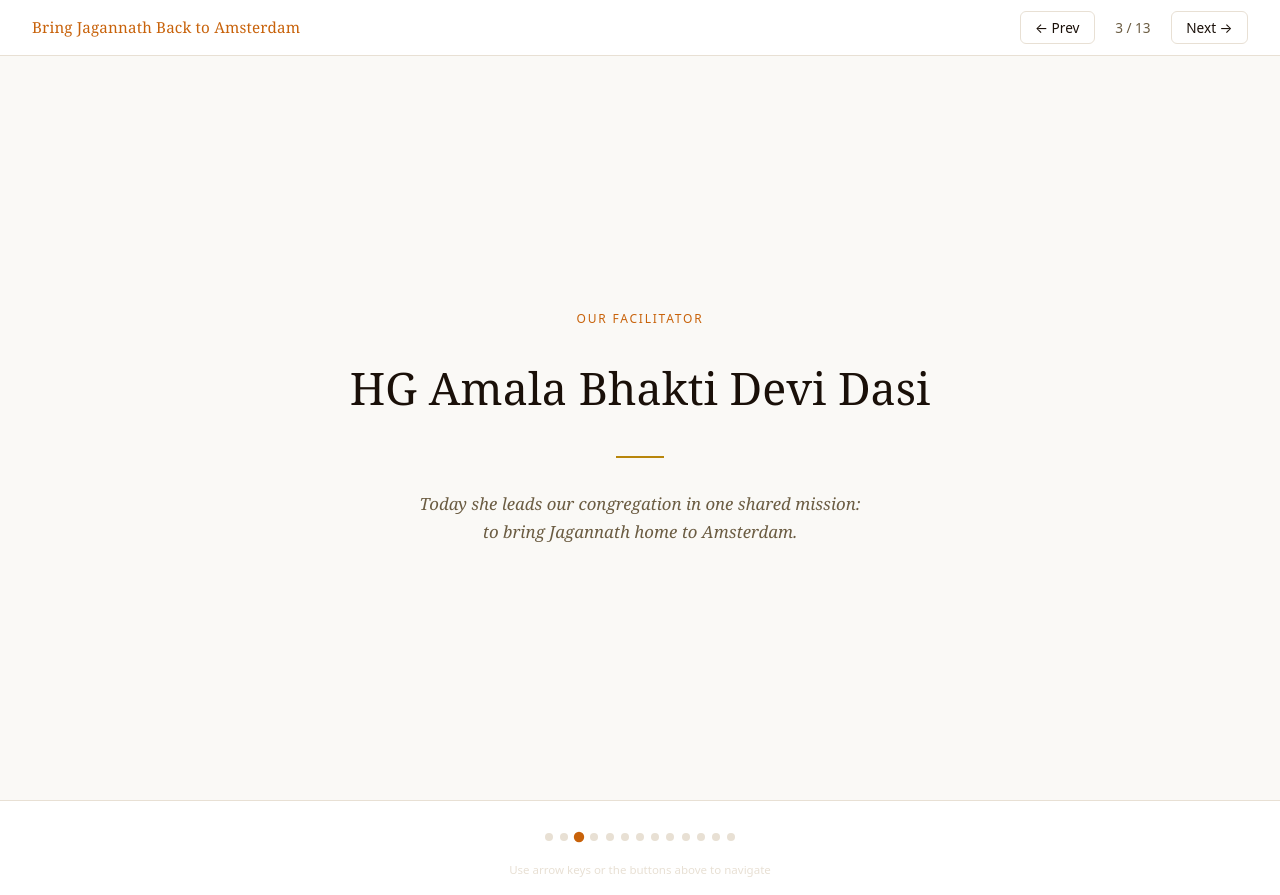
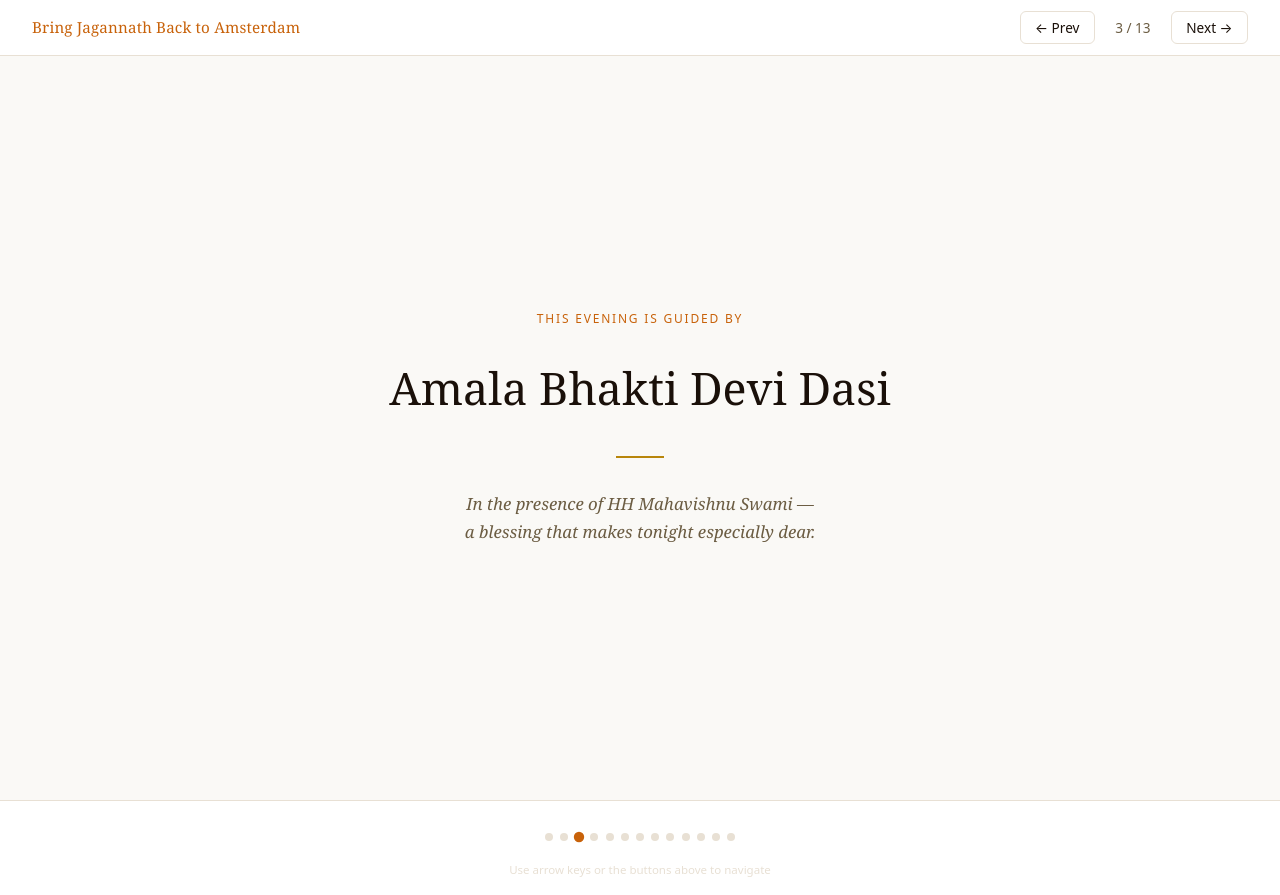
Before and after one commit to 108-Dev/amala, a plain HTML site: page index.html in a window 1280 px wide. Both pictures are taken after a click on the button 579 px from the left and 837 px from the top of the page. Drawn offline with Linux system fonts and the light colour scheme.

Commit message:
Intro slide: mention Mahavishnu Swami presence

```diff
--- a/index.html
+++ b/index.html
@@ -522,10 +522,10 @@
 
     <!-- SLIDE 3: Intro -->
     <div class="slide slide-intro" data-index="2">
-      <p class="label">Our facilitator</p>
-      <h2>HG Amala Bhakti Devi Dasi</h2>
+      <p class="label">This evening is guided by</p>
+      <h2>Amala Bhakti Devi Dasi</h2>
       <div class="divider"></div>
-      <p class="closing">Today she leads our congregation in one shared mission:<br>to bring Jagannath home to Amsterdam.</p>
+      <p class="closing">In the presence of HH Mahavishnu Swami —<br>a blessing that makes tonight especially dear.</p>
     </div>
 
     <!-- SLIDE 4: Installation photo -->
```
